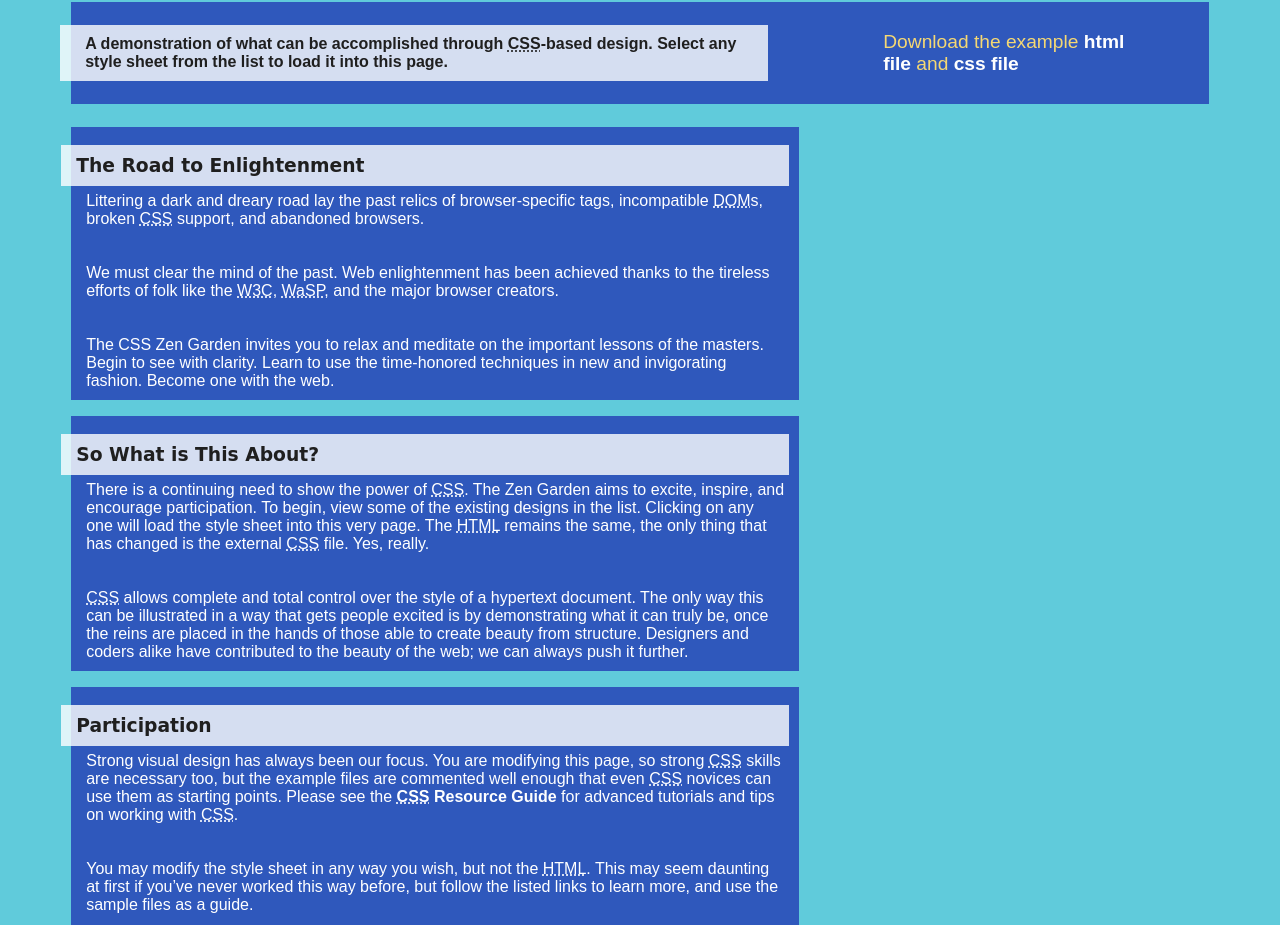
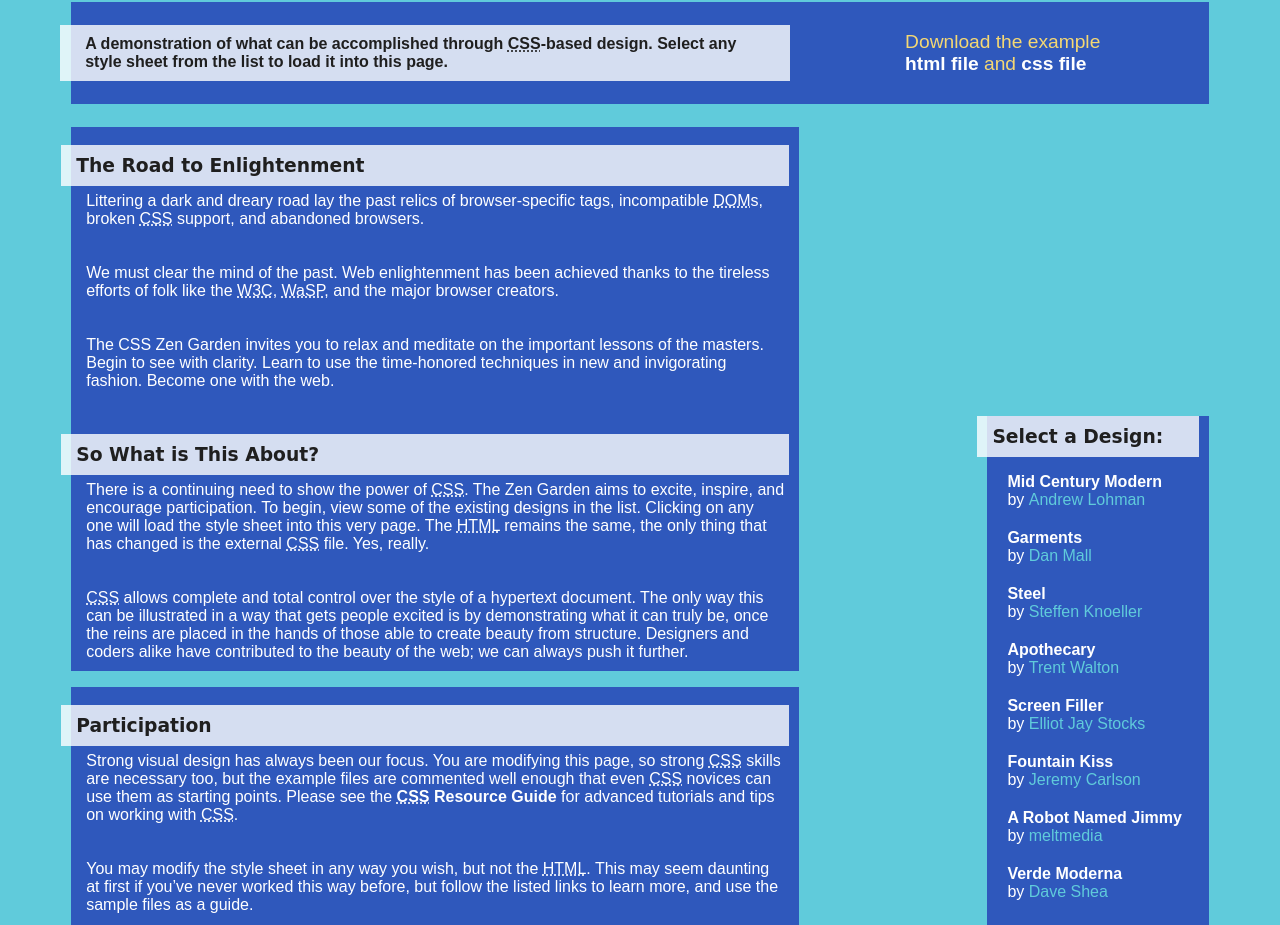
Before and after one commit to TiannaDeSpain/CSS.Zen.Garden, a plain HTML site: page css-zen-garden/index.html in a window 1280 px wide. Shown: the part 175-1100 px from the top of the page. Drawn offline with nearby package versions, Linux system fonts and the light colour scheme; files that its build step writes are made by us from their sources; a web font is replaced by a local one.

Commit message:
somewhat fixed aside bar... needs help still.

```diff
--- a/css-zen-garden/src/scss/partials/_large.scss
+++ b/css-zen-garden/src/scss/partials/_large.scss
@@ -1,41 +1,57 @@
-@media screen and (min-width:900px){
-    [class="page-wrapper"]{
+@media screen and (min-width:900px) {
+    [class="page-wrapper"] {
         display: flex;
+        flex-direction: row;
         flex-wrap: wrap;
         width: 90%;
         justify-content: space-between;
 
     }
-    [class="preamble"]{
+
+    [class="preamble"] {
         width: 64%;
+        margin: 0, 0;
+        display: inline-block;
     }
-    [class='intro']{
+
+    [class='intro'] {
         width: 100%;
 
-        & .summary{
+        & .summary {
             display: flex;
             align-items: center;
             justify-content: space-around;
             margin-bottom: 2%;
 
-            p:first-child{
+            p:first-child {
                 margin: 0 100px 0 -15px;
                 padding-left: 25px;
+                width: 90vw;
             }
-            p:nth-child(2){
+
+            p:nth-child(2) {
                 padding-right: 75px;
                 font-size: larger;
             }
         }
     }
-    [class='sidebar']{
-        width: 33%;
-        margin-top: -304px;
+
+    [aside] {
+        align-self: flex-end;
+        order: 0;
+        justify-content: flex-start;
+        z-index: 2;
     }
-    [class="main supporting"]{
+
+    [class='wrapper'] {
+        width: 100%
+    }
+
+    [class="main supporting"] {
         width: 64%;
         overflow-x: visible;
-        & footer{
+
+        & footer {
             width: 87vw;
         }
     }
```
Also changed, not shown: 1 other file.
